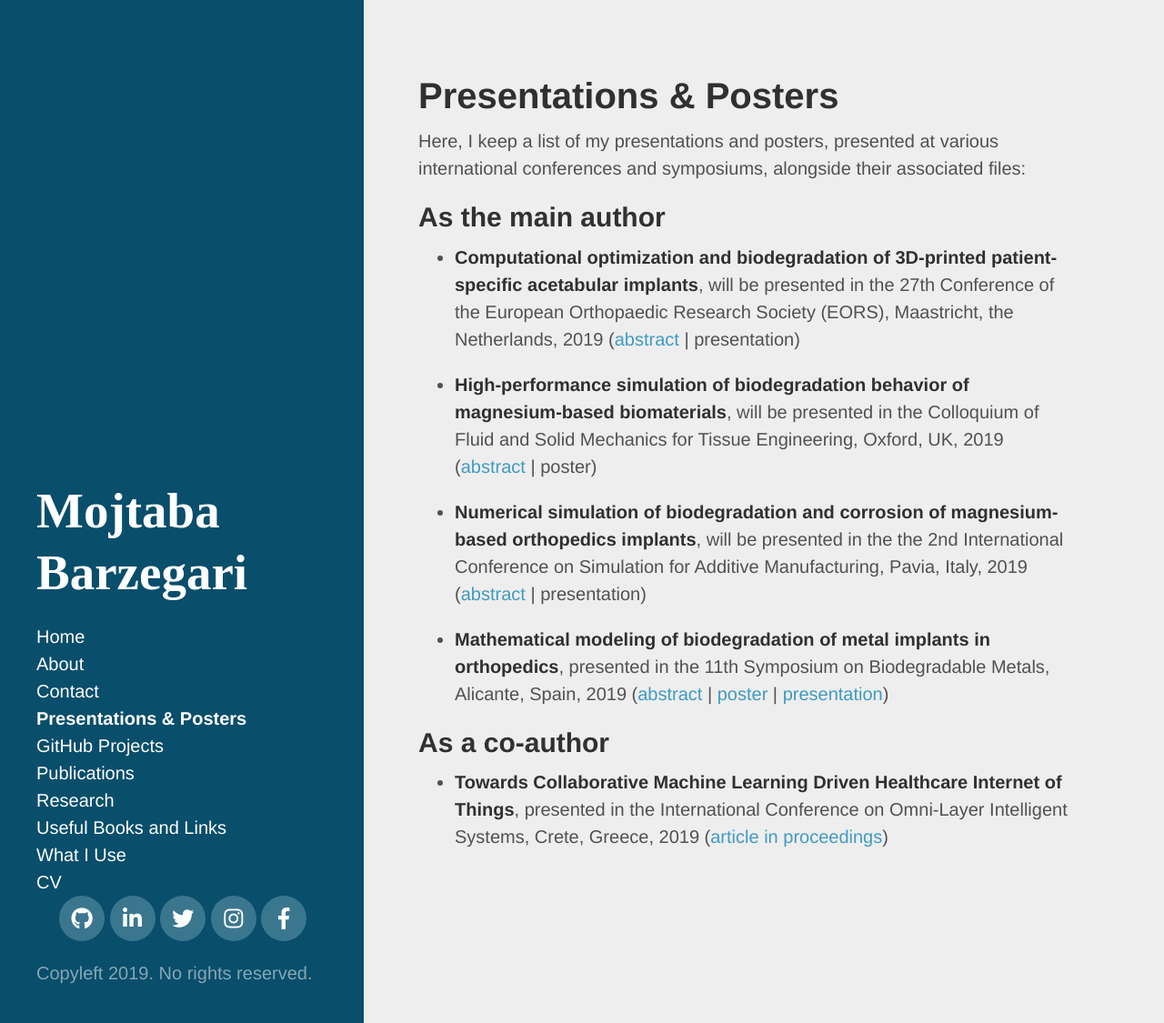
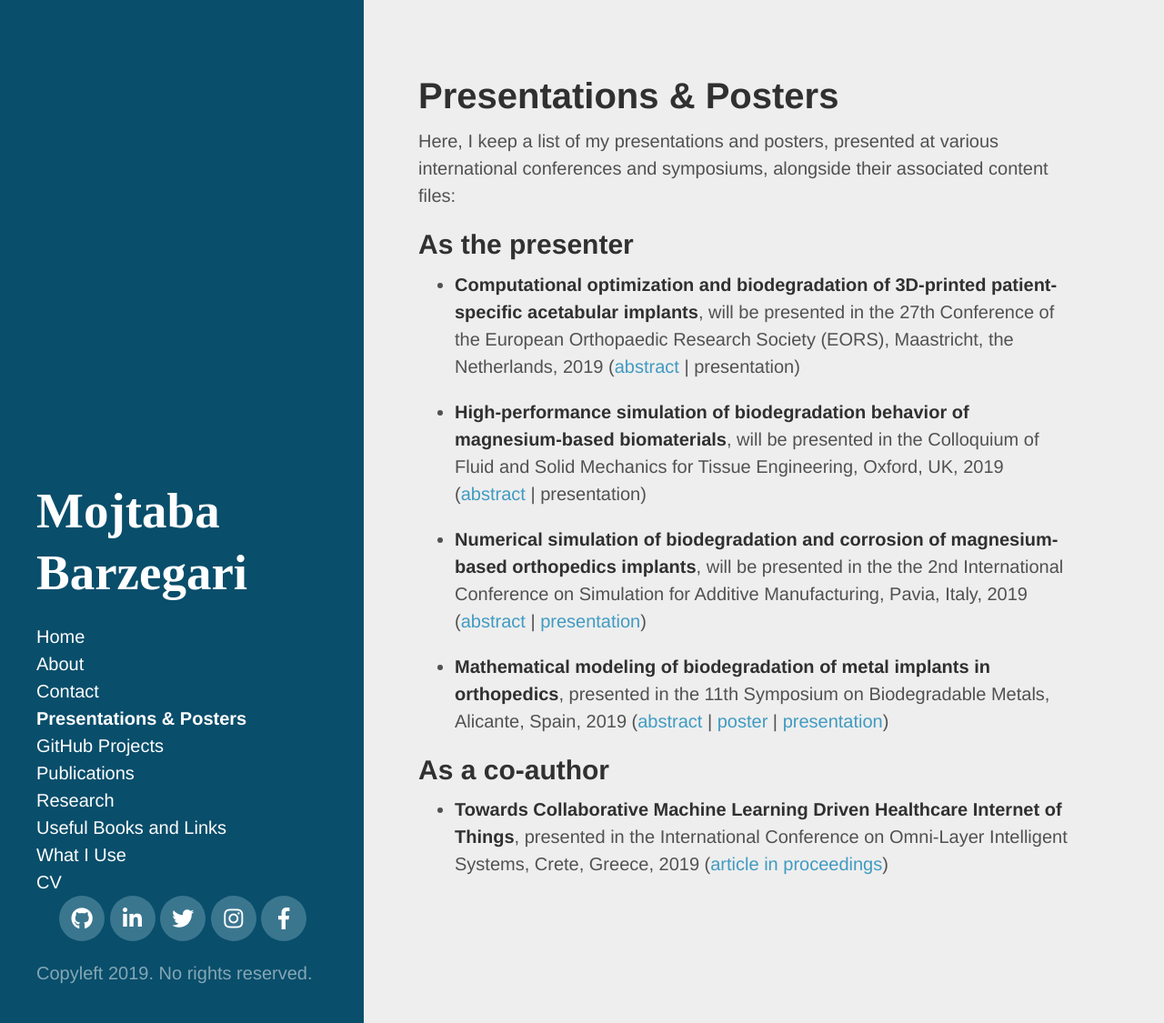
Before and after one commit to mbarzegary/mbarzegary.github.io, a Jekyll site: the page built from presentations.md, in a window 1280 px wide and 1125 px high. Shown: the whole window at 91% size. Built offline with Jekyll 4.4.1, drawn with Linux system fonts in a browser that asks for light colours; nearby versions of some CDN libraries; some web fonts are replaced.

Commit message:
adding pavia presentation

```diff
--- a/presentations.md
+++ b/presentations.md
@@ -3,15 +3,15 @@ layout: page
 title: Presentations & Posters
 ---
 
-Here, I keep a list of my presentations and posters, presented at various international conferences and symposiums, alongside their associated files:
+Here, I keep a list of my presentations and posters, presented at various international conferences and symposiums, alongside their associated content files:
 
-## As the main author
+## As the presenter
 
 * **Computational optimization and biodegradation of 3D-printed patient-specific acetabular implants**, will be presented in the 27th Conference of the European Orthopaedic Research Society (EORS), Maastricht, the Netherlands, 2019 ([abstract](/public/files/eors2019-abstract.pdf) \| presentation)
 
-* **High-performance simulation of biodegradation behavior of magnesium-based biomaterials**, will be presented in the Colloquium of Fluid and Solid Mechanics for Tissue Engineering, Oxford, UK, 2019 ([abstract](/public/files/euromech604-abstract.pdf) \| poster)
+* **High-performance simulation of biodegradation behavior of magnesium-based biomaterials**, will be presented in the Colloquium of Fluid and Solid Mechanics for Tissue Engineering, Oxford, UK, 2019 ([abstract](/public/files/euromech604-abstract.pdf) \| presentation)
 
-* **Numerical simulation of biodegradation and corrosion of magnesium-based orthopedics implants**, will be presented in the the 2nd International Conference on Simulation for Additive Manufacturing, Pavia, Italy, 2019 ([abstract](/public/files/simam2019-abstract.pdf) \| presentation)
+* **Numerical simulation of biodegradation and corrosion of magnesium-based orthopedics implants**, will be presented in the the 2nd International Conference on Simulation for Additive Manufacturing, Pavia, Italy, 2019 ([abstract](/public/files/simam2019-abstract.pdf) \| [presentation](/public/files/simam2019-presentation.pdf))
 
 * **Mathematical modeling of biodegradation of metal implants in orthopedics**, presented in the 11th Symposium on Biodegradable Metals, Alicante, Spain, 2019 ([abstract](/public/files/biometal2019-abstract.pdf) \| [poster](/public/files/biometal2019-poster.pdf) \| [presentation](/public/files/biometal2019-presetation.pdf))
 
```
Also changed, not shown: 4 other files.
